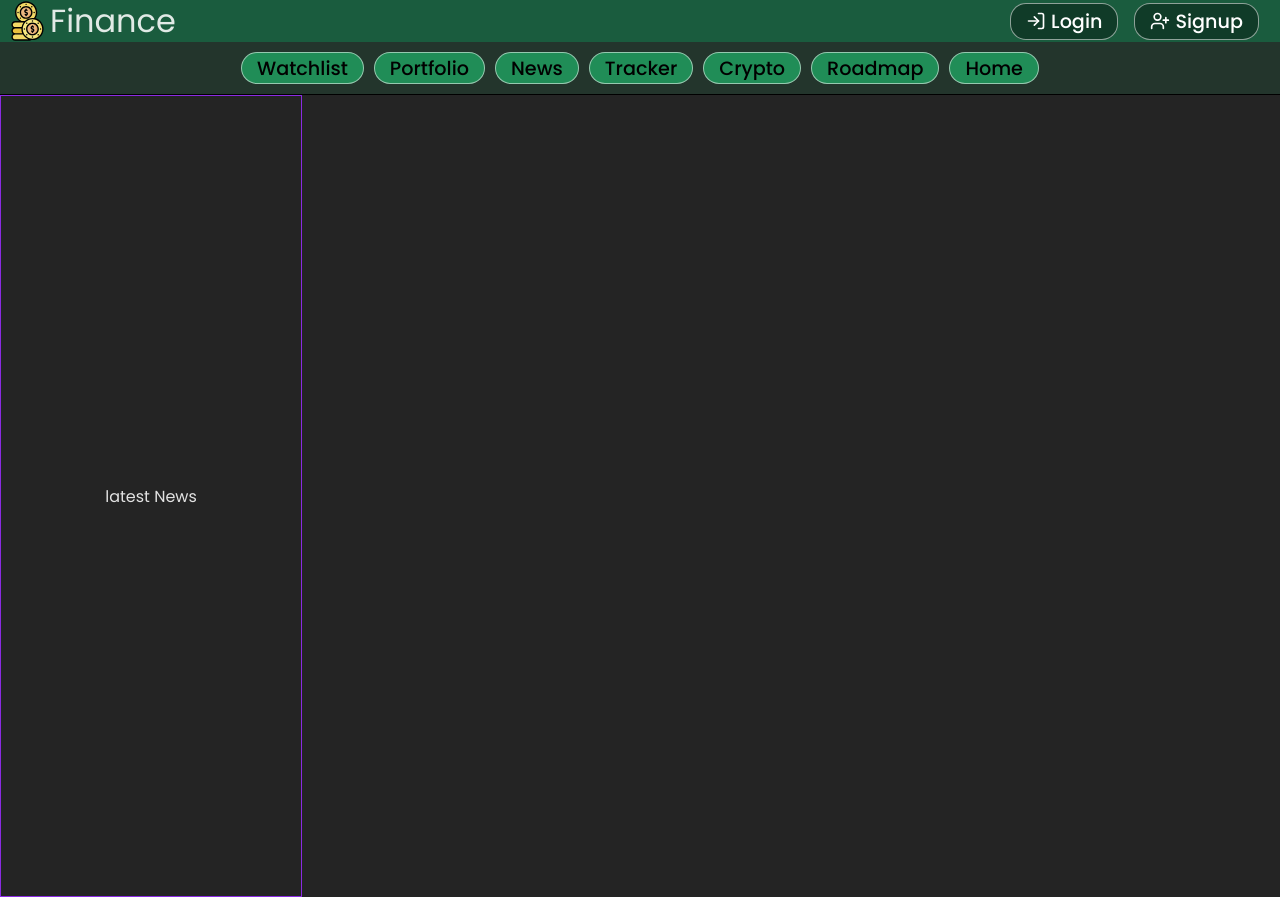
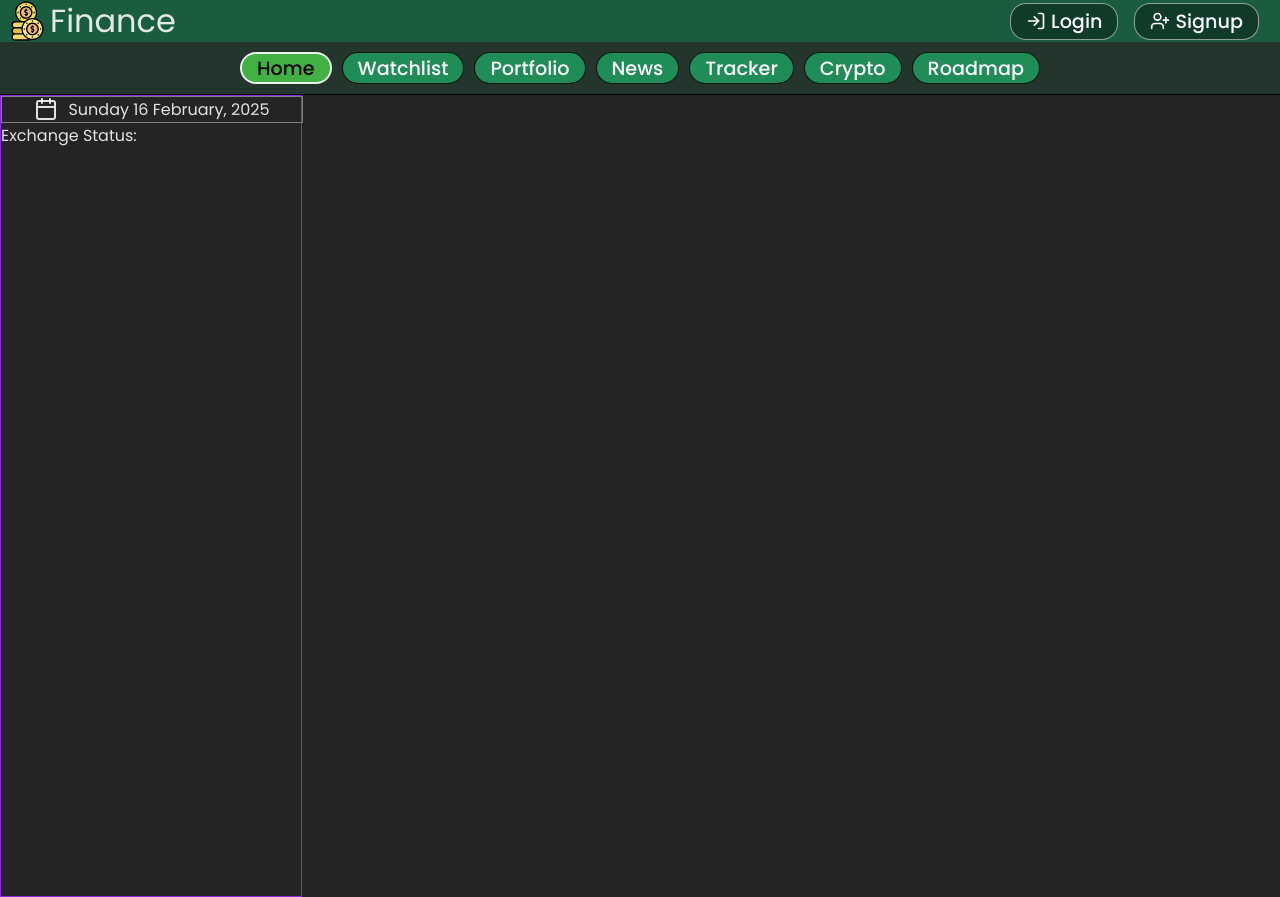
Before and after one commit to rushichavan21/Finance, a React (Vite) app in the folder Client/: page / in a window 1280 px wide. Built offline with nearby package versions, Linux system fonts and the light colour scheme.

Commit message:
Added few navigations

```diff
--- a/Client/package.json
+++ b/Client/package.json
@@ -10,6 +10,7 @@
     "preview": "vite preview"
   },
   "dependencies": {
+    "axios": "^1.7.9",
     "lucide-react": "^0.475.0",
     "react": "^19.0.0",
     "react-dom": "^19.0.0",
--- a/Client/src/components/navbar/Navbar.jsx
+++ b/Client/src/components/navbar/Navbar.jsx
@@ -12,11 +12,11 @@ const Navbar = () => {
           <div className="navbar-title">Finance</div>
         </div>
         <div className="navbar-options">
-          <button className="round-buttons ">
+          <button className="round-buttons" onClick={()=>{navigate("/login")}}>
             <LogIn size={20} />
             <span>Login</span>
           </button>
-          <button className="round-buttons ">
+          <button className="round-buttons" onClick={()=>{navigate("/signup")}}>
             <UserPlus size={20} />
             <span>Signup</span>
           </button>
--- a/Client/src/components/navbar/navbar.css
+++ b/Client/src/components/navbar/navbar.css
@@ -37,5 +37,6 @@ border: 1px solid rgba(255, 255, 255, 0.527);
 border-radius: 1rem;
 padding: 3px 15px;
 background-color: rgba(0, 0, 0, 0.351);
+cursor: pointer;
 
 }
--- a/Client/src/components/options/Options.jsx
+++ b/Client/src/components/options/Options.jsx
@@ -1,17 +1,22 @@
+import { useState } from "react";
 import { useNavigate } from "react-router-dom";
 import "./options.css";
 
 const Options = () => {
   const navigate = useNavigate();
-  const options = ["Watchlist", "Portfolio", "News", "Tracker", "Crypto", "Roadmap","Home"];
+  const options = ["Home", "Watchlist", "Portfolio", "News", "Tracker", "Crypto", "Roadmap"];
+  const [active, setActive] = useState("Home");
 
   return (
     <div className="options-container">
       {options.map((it) => (
         <button
-          className="options-button"
-          onClick={() => navigate(`/${it.toLowerCase()}`)}
           key={it}
+          className={`options-button ${active === it ? "active" : ""}`}
+          onClick={() => {
+            navigate(`/${it.toLowerCase()}`);
+            setActive(it);
+          }}
         >
           {it}
         </button>
--- a/Client/src/components/options/options.css
+++ b/Client/src/components/options/options.css
@@ -1,5 +1,3 @@
-
-
 .options-container {
   height: 2rem;
   display: flex;
@@ -18,18 +16,24 @@
   font-weight: 500;
   font-size: 1.2rem;
   text-align: center;
-      border: 1px solid rgba(255, 255, 255, 0.527);
+  border: 1px solid rgba(0, 0, 0, 0.826);
   border-radius: 1rem;
   padding: 3px 15px;
   background-color: #208d57;
+  color: white;
+  cursor: pointer;
 }
 
+/* Hover effect */
 .options-button:hover {
   background-color: rgb(78, 222, 78);
   border: 2px solid rgba(255, 255, 255, 0.888);
+  color: black;
 }
 
-  .options-button:active {
+
+.options-button.active {
+  background-color: rgba(78, 222, 78, 0.734);
   border: 2px solid rgba(255, 255, 255, 0.888);
-    background-color: rgb(78, 222, 78);
+  color: black;
 }
--- a/Client/src/pages/home/Home.jsx
+++ b/Client/src/pages/home/Home.jsx
@@ -1,13 +1,22 @@
-import "./home.css"
+import DateComp from "../../components/date/Date";
+import "./home.css";
+import { Calendar } from "lucide-react";
 const Home = () => {
   return (
     <div className="home-container">
-    <div className="news-section">
-        latest News
+      <div className="news-section">
+        <div className="day-date">
+          <span>
+            <Calendar />
+          </span>
+          <DateComp />
+        </div>
+
+        <div className="market-status">
+          Exchange Status:
+        </div>
+      </div>
     </div>
-
-     </div>
-  )
-}
-
-export default Home
+  );
+};
+export default Home;
--- a/Client/src/pages/home/home.css
+++ b/Client/src/pages/home/home.css
@@ -6,7 +6,16 @@
     height: 100vh;
     width: 300px;
     display: flex;
+    flex-direction: column;
+}
+.day-date{
+    width: 100%;
+    display: flex;
     align-items: center;
     justify-content: center;
-
+    border: 1px solid gray;
 }
+.day-date span{
+    height: 25px;
+    margin-right: 10px;
+}
--- a/Client/src/pages/inprocess/inprocess.css
+++ b/Client/src/pages/inprocess/inprocess.css
@@ -17,7 +17,7 @@
     width: 100%;
     height: 100%;
     background-image: url("./inprocess_bg.svg");
-    opacity: 0.4;
+    opacity: 0.7;
     z-index: -1;
 }
 
```
Lines whose indentation alone changed are shown as unchanged.
